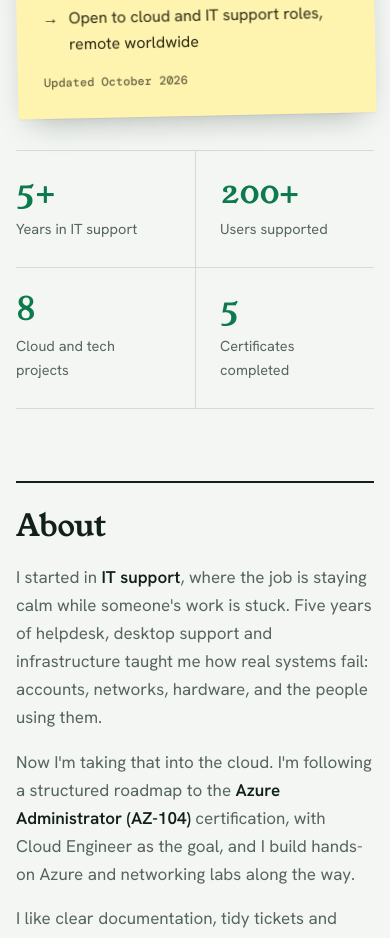
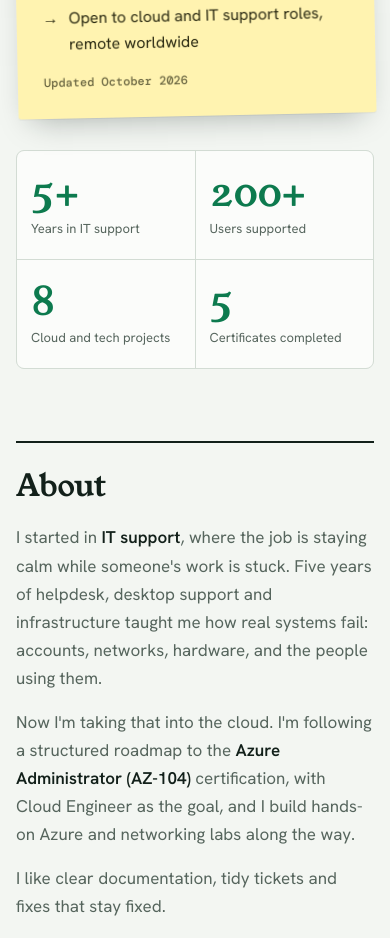
Before and after one commit to chigozieali/personal-site, a Next.js app: page / in a window 390 px wide. Shown: the part 1006-1944 px from the top of the page. Built offline with nearby package versions, Linux system fonts and the light colour scheme; no server answers; the database is empty.

Commit message:
fixig the stats

```diff
--- a/app/globals.css
+++ b/app/globals.css
@@ -107,11 +107,10 @@ h1 .wavy svg { position: absolute; left: 0; right: 0; bottom: -.18em; width: 100
 .hero-art .art-spark { transform-box: fill-box; transform-origin: center; animation: art-twinkle 3.4s ease-in-out infinite; }
 @keyframes art-twinkle { 0%, 100% { transform: scale(.55); opacity: .15; } 45% { transform: scale(1); opacity: 1; } }
 
-.nums { display: grid; grid-template-columns: repeat(4, 1fr); border-block: 1px solid var(--line); margin-bottom: 96px; }
-.nums div { padding: 26px 24px 26px 0; min-width: 0; }
-.nums div + div { padding-left: 24px; border-left: 1px solid var(--line); }
+.nums { display: grid; grid-template-columns: repeat(auto-fit, minmax(min(100%, 220px), 1fr)); gap: 1px; overflow: hidden; border: 1px solid var(--line); border-radius: 8px; background: var(--line); margin-bottom: 96px; }
+.nums div { display: flex; flex-direction: column; justify-content: center; min-width: 0; min-height: 124px; padding: 22px clamp(16px, 2.4vw, 28px); background: var(--paper); }
 .nums strong { display: block; font: 400 clamp(2rem, 4.5vw, 3rem)/1 var(--f-display); color: var(--accent); font-variant-numeric: tabular-nums; }
-.nums span { display: block; margin-top: 8px; font-size: 14.5px; color: var(--muted); }
+.nums span { display: block; max-width: 24ch; margin-top: 8px; font-size: 14.5px; line-height: 1.4; color: var(--muted); }
 
 /* sections as ruled rows */
 section { padding-bottom: 96px; scroll-margin-top: 90px; }
@@ -272,9 +271,7 @@ footer { display: flex; flex-wrap: wrap; justify-content: space-between; gap: 6p
   .hero { grid-template-columns: minmax(0, 1fr); gap: 44px; padding-block: 44px 40px; }
   .hero-side { max-width: 420px; }
   .note { max-width: 420px; }
-  .nums { grid-template-columns: repeat(2, 1fr); margin-bottom: 72px; }
-  .nums div:nth-child(3) { padding-left: 0; border-left: 0; }
-  .nums div:nth-child(n+3) { border-top: 1px solid var(--line); }
+  .nums { margin-bottom: 72px; }
   section { padding-bottom: 72px; }
   .row { grid-template-columns: minmax(0, 1fr); gap: 20px; }
   .svc { grid-template-columns: minmax(0, 1fr); }
@@ -289,6 +286,10 @@ footer { display: flex; flex-wrap: wrap; justify-content: space-between; gap: 6p
   .brand span { display: none; }
   .hero { gap: 36px; padding-block: 36px 32px; }
   .hero::before { inset: -40px 0 0; }
+  .nums { grid-template-columns: repeat(auto-fit, minmax(min(100%, 135px), 1fr)); gap: 1px; }
+  .nums div { min-height: 108px; padding: 18px 14px; }
+  .nums strong { font-size: clamp(1.9rem, 10vw, 2.5rem); }
+  .nums span { font-size: 13px; }
   .proj li { margin-inline: 0; padding-inline: 0; }
   .proj .go { padding-block: 8px; }
   .item, .skills > div, .cform-row { grid-template-columns: minmax(0, 1fr); }
```
